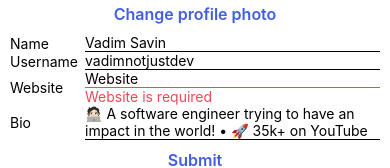
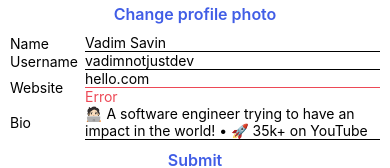
Before and after one commit to rubentanahara/InstagramClone, a React Native app: screen / in a window 390 px wide. Both pictures are taken after a click on the element "Submit". Shown: the part 205-373 px from the top of the page. Built offline with nearby package versions, Linux system fonts and the light colour scheme; what @gorhom/portal would draw is missing.

Commit message:
refactor EditProfile

```diff
--- a/src/assets/data/user.json
+++ b/src/assets/data/user.json
@@ -4,6 +4,7 @@
   "name": "Vadim Savin",
   "bio": "🧑🏻‍💻 A software engineer trying to have an impact in the world! • 🚀 35k+ on YouTube #notJustDev 📈 • Follow me for value-packed dev content 💡",
   "username": "vadimnotjustdev",
+  "website": "hello.com",
   "posts": [
     {
       "id": "1",
--- /dev/null
+++ b/src/screens/EditProfile/CustomInput.tsx
@@ -0,0 +1,55 @@
+import React from 'react';
+import {Text, TextInput, View} from 'react-native';
+import {Control, Controller} from 'react-hook-form';
+import {IEditableUser, IEditableUserField} from '../../types/interfaces';
+import styles from './styles';
+import colors from '../../assets/theme/colors';
+
+interface ICustomInputProps {
+  label: string;
+  multiline?: boolean;
+  name: IEditableUserField;
+  control: Control<IEditableUser>;
+  rules?: {[key: string]: any};
+}
+
+const CustomInput: React.FC<ICustomInputProps> = ({
+  label,
+  multiline = false,
+  name,
+  control,
+  rules = {},
+}) => (
+  <Controller
+    control={control}
+    name={name}
+    rules={rules}
+    render={({field: {onChange, value, onBlur}, fieldState: {error}}) => {
+      return (
+        <View style={styles.inputContainer}>
+          <Text style={styles.label}>{label}</Text>
+          <View style={{flex: 1}}>
+            <TextInput
+              value={value}
+              onChangeText={onChange}
+              onBlur={onBlur}
+              placeholder={label}
+              style={[
+                styles.input,
+                {borderColor: error ? colors.error : colors.black},
+              ]}
+              multiline={multiline}
+            />
+            {error && (
+              <Text style={{color: colors.error}}>
+                {error.message || 'Error'}
+              </Text>
+            )}
+          </View>
+        </View>
+      );
+    }}
+  />
+);
+
+export default CustomInput;
--- a/src/screens/EditProfile/EditProfileScreen.tsx
+++ b/src/screens/EditProfile/EditProfileScreen.tsx
@@ -1,66 +1,15 @@
 import React from 'react';
-import {Control, Controller, useForm} from 'react-hook-form';
+import {useForm} from 'react-hook-form';
 import {Image, Text, View} from 'react-native';
-import {TextInput} from 'react-native-gesture-handler';
 import user from '../../assets/data/user.json';
-import colors from '../../assets/theme/colors';
-import {IUser} from '../../types/interfaces';
+import {IEditableUser} from '../../types/interfaces';
+import CustomInput from './CustomInput';
 import styles from './styles';
 
 const URL_REGEX =
   /https?:\/\/(www\.)?[-a-zA-Z0-9@:%._\+~#=]{1,256}\.[a-zA-Z0-9()]{1,6}\b([-a-zA-Z0-9()@:%_\+.~#?&//=]*)/;
 
-type IEditableUserField = 'name' | 'username' | 'website' | 'bio';
-type IEditableUser = Pick<IUser, IEditableUserField>;
-
-interface ICustomInput {
-  label: string;
-  multiline?: boolean;
-  name: IEditableUserField;
-  control: Control<IEditableUser, object>;
-  rules?: object;
-}
-
-const CustomInput = ({
-  label,
-  multiline = false,
-  name,
-  control,
-  rules = {},
-}: ICustomInput) => (
-  <Controller
-    control={control}
-    name={name}
-    rules={rules}
-    render={({field: {onChange, value, onBlur}, fieldState: {error}}) => {
-      return (
-        <View style={styles.inputContainer}>
-          <Text style={styles.label}>{label}</Text>
-          <View style={{flex: 1}}>
-            <TextInput
-              value={value}
-              onChangeText={onChange}
-              onBlur={onBlur}
-              placeholder={label}
-              style={[
-                styles.input,
-                {borderColor: error ? colors.error : colors.black},
-              ]}
-              multiline={multiline}
-            />
-            {error && (
-              <Text style={{color: colors.error}}>
-                {error.message || 'Error'}
-              </Text>
-            )}
-          </View>
-        </View>
-      );
-    }}
-  />
-);
-
-const EditProfileScreen = () => {
+const EditProfileScreen: React.FC = () => {
   const {
     control,
     handleSubmit,
--- a/src/types/interfaces.ts
+++ b/src/types/interfaces.ts
@@ -27,3 +27,6 @@ export interface IComment {
   comment: string;
   user: IUser;
 }
+
+export type IEditableUserField = 'name' | 'username' | 'website' | 'bio';
+export type IEditableUser = Pick<IUser, IEditableUserField>;
```
